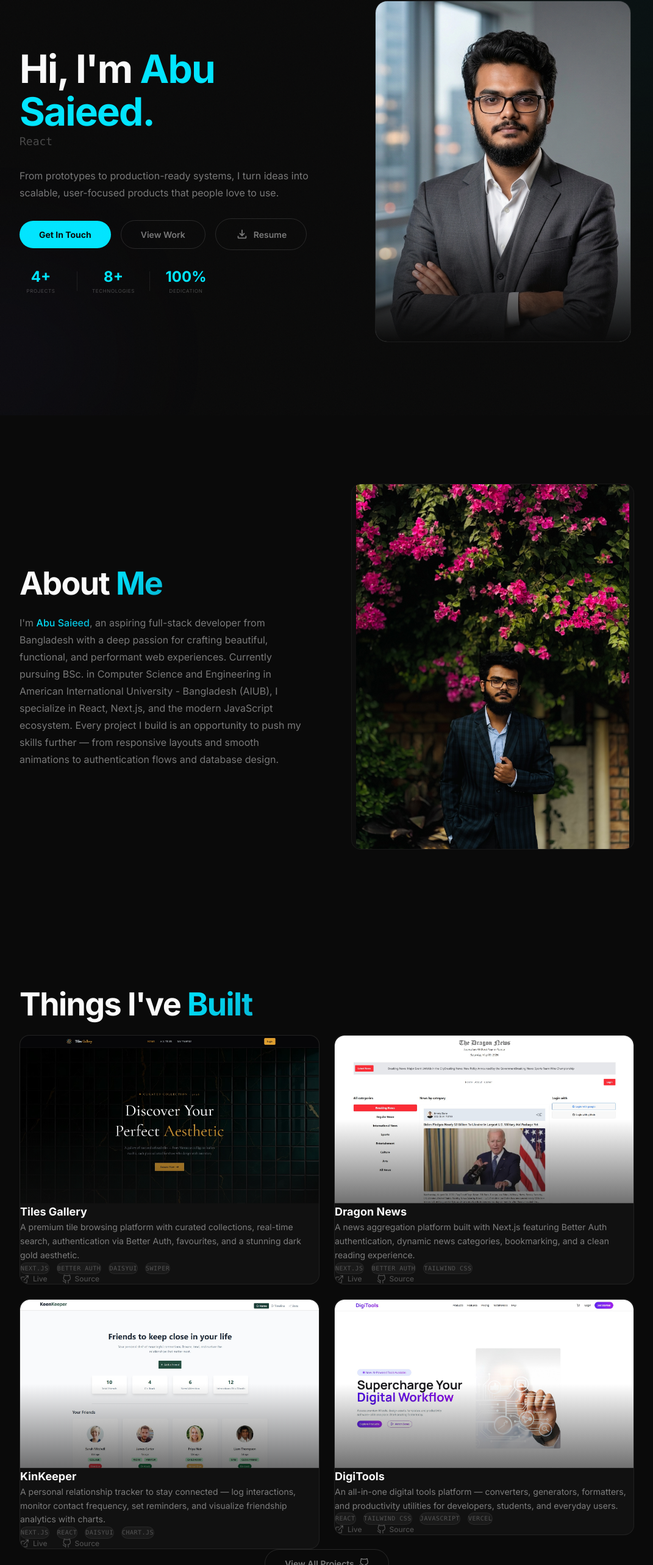
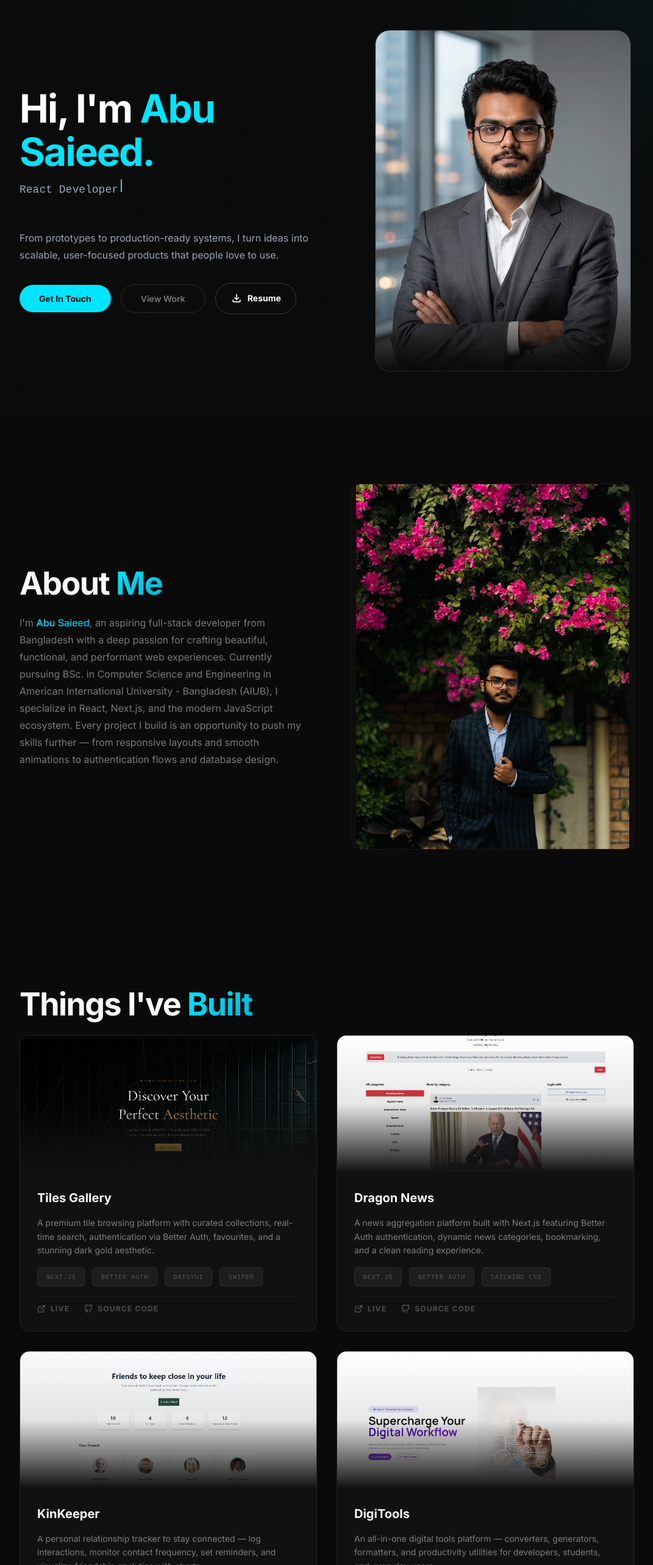
Before and after one commit to SAIEED12/my-portfolio, a Next.js app: page / in a window 1280 px wide. Shown: the part 119-2685 px from the top of the page at 61% size, without its empty margins (104-1175 px from the left). Built offline with nearby package versions, Linux system fonts and the light colour scheme.

Commit message:
Fixed Navbar and Hero Section

```diff
--- a/package.json
+++ b/package.json
@@ -13,6 +13,7 @@
     "framer-motion": "^12.12.1",
     "gsap": "^3.13.0",
     "lenis": "^1.3.4",
+    "lucide-react": "^1.16.0",
     "next": "^15.4.0-canary.30",
     "react": "^19.2.4",
     "react-dom": "^19.2.4",
--- a/src/components/sections/HeroSection.jsx
+++ b/src/components/sections/HeroSection.jsx
@@ -7,45 +7,16 @@ import MagneticButton from "@/components/MagneticButton";
 import { useLenis } from "@/components/SmoothScrollProvider";
 import { MdOutlineFileDownload } from "react-icons/md";
 
-const roles = ["MERN Stack Developer", "React ", "Next.js Builder"];
-
-const stats = [
-  { value: "4+", label: "Projects" },
-  { value: "8+", label: "Technologies" },
-  { value: "100%", label: "Dedication" },
-];
-
-const containerVariants = {
-  hidden: { opacity: 0 },
-  visible: {
-    opacity: 1,
-    transition: {
-      staggerChildren: 0.1,
-      delayChildren: 0.3,
-    },
-  },
-};
-
-const itemVariants = {
-  hidden: { opacity: 0, y: 22 },
-  visible: {
-    opacity: 1,
-    y: 0,
-    transition: {
-      duration: 1,
-      ease: [0.16, 1, 0.3, 1],
-    },
-  },
-};
+const roles = ["MERN Stack Developer", "React Developer", "Next.js Builder"];
 
 export default function HeroSection() {
   const heroRef = useRef(null);
   const lenisRef = useLenis();
+  const [displayText, setDisplayText] = useState("");
   const [roleIndex, setRoleIndex] = useState(0);
-  const [displayText, setDisplayText] = useState("");
   const [isDeleting, setIsDeleting] = useState(false);
 
-  // Typing animation
+  // Typing animation logic
   useEffect(() => {
     const current = roles[roleIndex];
     const speed = isDeleting ? 40 : 75;
@@ -59,147 +30,203 @@ export default function HeroSection() {
       return;
     }
     const timer = setTimeout(() => {
-      setDisplayText(
-        isDeleting
-          ? current.slice(0, displayText.length - 1)
-          : current.slice(0, displayText.length + 1)
-      );
+      setDisplayText(isDeleting ? current.slice(0, displayText.length - 1) : current.slice(0, displayText.length + 1));
     }, speed);
     return () => clearTimeout(timer);
   }, [displayText, isDeleting, roleIndex]);
 
-  const scrollTo = useCallback(
-    (id) => {
-      const lenis = lenisRef?.current;
-      if (lenis) {
-        lenis.scrollTo(`#${id}`, { offset: -70, duration: 1.4 });
-      } else {
-        document.getElementById(id)?.scrollIntoView({ behavior: "smooth" });
-      }
-    },
-    [lenisRef]
-  );
+  const scrollTo = useCallback((id) => {
+    const lenis = lenisRef?.current;
+    if (lenis) {
+      lenis.scrollTo(`#${id}`, { offset: -70, duration: 1.4 });
+    }
+  }, [lenisRef]);
 
   return (
     <section
       ref={heroRef}
       id="home"
-      className="relative min-h-screen flex items-start lg:items-center overflow-hidden"
+      style={{
+        position: "relative",
+        minHeight: "100vh",
+        display: "flex",
+        alignItems: "center",
+        overflow: "hidden",
+      }}
     >
       {/* Background Glows */}
-      <div className="absolute inset-0 pointer-events-none">
-        <div className="absolute top-[-15%] right-[-10%] w-[500px] h-[500px] bg-[#00E5FF]/[0.04] blur-[120px] rounded-full" />
-        <div className="absolute bottom-[-10%] left-[-5%] w-[350px] h-[350px] bg-[#7B6EF6]/[0.04] blur-[100px] rounded-full" />
+      <div style={{ position: "absolute", inset: 0, pointerEvents: "none" }}>
+        <div style={{
+          position: "absolute", top: "-15%", right: "-10%",
+          width: "500px", height: "500px",
+          backgroundColor: "rgba(0, 229, 255, 0.04)",
+          filter: "blur(120px)", borderRadius: "50%"
+        }} />
       </div>
 
-      <div className="container-main relative z-10 pt-[100px] lg:pt-0">
-        <div className="grid lg:grid-cols-[1.2fr_1fr] items-center gap-12 lg:gap-16">
-          {/* Left: Content */}
-          <motion.div
-            variants={containerVariants}
-            initial="hidden"
-            animate="visible"
-            className="flex flex-col items-start gap-7"
-          >
+      {/* Main Container with Navbar-safe Padding */}
+      <div
+        className="container-main"
+        style={{
+          position: "relative",
+          zIndex: 10,
+          paddingTop: "160px", // Fixed: Added safe space for the 72px navbar
+        }}
+      >
+        <div className="grid lg:grid-cols-[1.2fr_1fr] items-center gap-12 lg:gap-16" style={{ paddingBottom: "4rem" }}>
 
-            {/* Heading */}
-            <motion.div variants={itemVariants} className="space-y-3">
-              <h1 className="font-bold leading-[1.1] tracking-[-0.03em] text-[clamp(2.5rem,5.5vw,4rem)]">
-                Hi, I&apos;m{" "}
-                <span className="text-[#00E5FF]">Abu Saieed.</span>
+          {/* Content Column */}
+          <motion.div className="flex flex-col items-start gap-7">
+            <div style={{ marginBottom: "1.5rem" }}>
+              <h1
+                style={{
+                  fontWeight: "bold",
+                  lineHeight: "1.1",
+                  letterSpacing: "-0.03em",
+                  fontSize: "clamp(2.5rem, 5.5vw, 4rem)",
+                  color: "#FFFFFF"
+                }}
+              >
+                Hi, I&apos;m <span style={{ color: "#00E5FF" }}>Abu Saieed.</span>
               </h1>
-              <div className="h-7 flex items-center">
-                <p className="font-mono text-base lg:text-lg text-[var(--color-text-muted)]">
+              <div style={{ height: "1.75rem", display: "flex", alignItems: "center", marginTop: "0.75rem" }}>
+                <p style={{ fontFamily: "monospace", fontSize: "1.125rem", color: "#9CA3AF" }}>
                   {displayText}
-                  <span className="inline-block w-[2px] h-[1em] bg-[#00E5FF] ml-1 animate-blink" />
+                  <span style={{ display: "inline-block", width: "2px", height: "1.2em", backgroundColor: "#00E5FF", marginLeft: "4px" }} />
                 </p>
               </div>
-            </motion.div>
+            </div>
 
-            {/* Bio */}
-            <motion.div variants={itemVariants}>
-              <p className="text-base leading-[1.75] text-[var(--color-text-secondary)] max-w-lg">
-                From prototypes to production-ready systems, I turn ideas into
-                scalable, user-focused products that people love to use.
-              </p>
-            </motion.div>
+            <p style={{ fontSize: "1rem", lineHeight: "1.75", color: "#9CA3AF", maxWidth: "32rem" }}>
+              From prototypes to production-ready systems, I turn ideas into scalable, user-focused products that people love to use.
+            </p>
 
-            {/* Buttons */}
-<motion.div variants={itemVariants} className="flex flex-wrap items-center gap-4 pt-1">
+
+<div
+  style={{
+    display: "flex",
+    flexWrap: "wrap",
+    alignItems: "center",
+    gap: "1rem",
+    paddingTop: "0.25rem"
+  }}
+>
+  {/* Get In Touch - Primary Button */}
   <MagneticButton onClick={() => scrollTo("contact")}>
-    <span className="cta-primary">Get In Touch</span>
+    <span
+      className="cta-primary"
+      style={{
+        display: "inline-block",
+        backgroundColor: "#00E5FF",
+        color: "#0a0a0a",
+        padding: "0.75rem 1.5rem",
+        borderRadius: "9999px",
+        fontWeight: "bold",
+        fontSize: "0.875rem",
+        transition: "all 0.3s ease",
+        cursor: "pointer"
+      }}
+      onMouseEnter={(e) => {
+        e.currentTarget.style.backgroundColor = "transparent";
+        e.currentTarget.style.color = "#00E5FF";
+        e.currentTarget.style.boxShadow = "0 0 20px rgba(0, 229, 255, 0.4)";
+      }}
+      onMouseLeave={(e) => {
+        e.currentTarget.style.backgroundColor = "#00E5FF";
+        e.currentTarget.style.color = "#0a0a0a";
+        e.currentTarget.style.boxShadow = "none";
+      }}
+    >
+      Get In Touch
+    </span>
   </MagneticButton>
 
+  {/* View Work - Outline Button */}
   <MagneticButton onClick={() => scrollTo("projects")}>
-    <span className="cta-outline">View Work</span>
+    <span
+      className="cta-outline"
+      style={{
+        display: "inline-block",
+        border: "1px solid rgba(255, 255, 255, 0.2)",
+        color: "#FFFFFF",
+        padding: "0.75rem 1.5rem",
+        borderRadius: "9999px",
+        fontWeight: "bold",
+        fontSize: "0.875rem",
+        transition: "all 0.3s ease",
+        cursor: "pointer"
+      }}
+      onMouseEnter={(e) => {
+        e.currentTarget.style.borderColor = "#00E5FF";
+        e.currentTarget.style.color = "#00E5FF";
+      }}
+      onMouseLeave={(e) => {
+        e.currentTarget.style.borderColor = "rgba(255, 255, 255, 0.2)";
+        e.currentTarget.style.color = "#FFFFFF";
+      }}
+    >
+      View Work
+    </span>
   </MagneticButton>
 
-  {/* Resume Download Button */}
-<MagneticButton>
-  <a
-    href="/resume.pdf"
-    download="Abu_Saieed_Resume.pdf"
-    className="cta-outline"
-    style={{
-      display: 'flex',
-      flexDirection: 'row',
-      alignItems: 'center',
-      justifyContent: 'center',
-      gap: '8px',
-      paddingLeft: '24px',
-      paddingRight: '24px'
-    }}
-  >
-
-<div className="flex items-center gap-2">
-  <MdOutlineFileDownload size={22} className="shrink-0" />
-  <span style={{ whiteSpace: 'nowrap' }}>Resume</span>
+  {/* Resume Button */}
+  <MagneticButton>
+    <a
+      href="/Abu_Saieed_resume.pdf"
+      style={{
+        display: "inline-flex",
+        alignItems: "center",
+        gap: "0.5rem",
+        padding: "0.75rem 1.5rem",
+        border: "1px solid rgba(255, 255, 255, 0.2)",
+        borderRadius: "9999px",
+        color: "#FFFFFF",
+        textDecoration: "none",
+        fontSize: "0.875rem",
+        fontWeight: "bold",
+        transition: "all 0.3s ease"
+      }}
+      onMouseEnter={(e) => {
+        e.currentTarget.style.borderColor = "#00E5FF";
+        e.currentTarget.style.color = "#00E5FF";
+      }}
+      onMouseLeave={(e) => {
+        e.currentTarget.style.borderColor = "rgba(255, 255, 255, 0.2)";
+        e.currentTarget.style.color = "#FFFFFF";
+      }}
+    >
+      <MdOutlineFileDownload size={20} />
+      <span>Resume</span>
+    </a>
+  </MagneticButton>
 </div>
-  </a>
-</MagneticButton>
-</motion.div>
-
-            {/* Stats Row */}
-            <motion.div variants={itemVariants} className="flex items-center gap-6 pt-3">
-              {stats.map((stat, i) => (
-                <div key={stat.label} className="flex items-center gap-6">
-                  <div className="text-center min-w-[70px]">
-                    <div className="text-2xl font-bold text-[#00E5FF]">
-                      {stat.value}
-                    </div>
-                    <div className="text-[8px] uppercase tracking-[0.08em] text-[var(--color-text-muted)] mt-1">
-                      {stat.label}
-                    </div>
-                  </div>
-                  {i < stats.length - 1 && (
-                    <div className="w-[1px] h-8 bg-white/[0.08]" />
-                  )}
-                </div>
-              ))}
-            </motion.div>
           </motion.div>
 
-          {/* Right: Image */}
-          <div className="relative flex justify-center items-center">
-            <motion.div
-              initial={{ opacity: 0, scale: 0.92 }}
-              animate={{ opacity: 1, scale: 1 }}
-              transition={{ duration: 1, ease: "easeOut", delay: 0.2 }}
-              className="relative z-10"
+          {/* Image Column */}
+          <div style={{ display: "flex", justifyContent: "center", alignItems: "center" }}>
+            <div
+              style={{
+                position: "relative",
+                width: "min(420px, 90vw)",
+                height: "min(560px, 120vw)",
+                borderRadius: "24px",
+                overflow: "hidden",
+                border: "1px solid rgba(255, 255, 255, 0.07)",
+                backgroundColor: "#111111"
+              }}
             >
-              <div className="relative w-[320px] h-[420px] sm:w-[360px] sm:h-[480px] lg:w-[420px] lg:h-[560px] rounded-[20px] overflow-hidden border border-white/[0.07]">
-                <Image
-                  src="/Cross Armed.png"
-                  alt="Abu Saieed"
-                  fill
-                  className="object-cover object-top"
-                  priority
-                  sizes="(max-width: 640px) 90vw, (max-width: 1024px) 45vw, 520px"
-                />
-                {/* Bottom fade */}
-                <div className="absolute inset-x-0 bottom-0 h-1/3 bg-gradient-to-t from-[#0a0a0a] to-transparent" />
-              </div>
-            </motion.div>
+              <Image
+                src="/Cross Armed.png"
+                alt="Abu Saieed"
+                fill
+                style={{ objectFit: "cover", objectPosition: "top" }}
+                priority
+              />
+              <div style={{
+                position: "absolute", inset: "0 0 0 0",
+                background: "linear-gradient(to top, #0a0a0a, transparent 25%)"
+              }} />
+            </div>
           </div>
         </div>
       </div>
--- a/src/components/sections/ProjectsSection.jsx
+++ b/src/components/sections/ProjectsSection.jsx
@@ -1,119 +1,208 @@
-"use client";
-
-import { useRef } from "react";
+'use client'
+import React from "react";
 import Image from "next/image";
-import { motion } from "framer-motion";
-import { FiExternalLink, FiGithub } from "react-icons/fi";
 import { projects } from "@/lib/projects";
 import FramerReveal from "@/components/FramerReveal";
+import { FaExternalLinkAlt } from "react-icons/fa";
 
 export default function ProjectsSection() {
-  const sectionRef = useRef(null);
-
   return (
-    <section
-      ref={sectionRef}
-      id="projects"
-      className="section-padding relative overflow-hidden"
-    >
-      <div className="container-main relative z-10 ">
-        {/* Header */}
+    <section id="projects" className="section-padding relative overflow-hidden">
+      <div className="container-main relative z-10">
+        {/* Section Header */}
         <div className="mb-14">
           <FramerReveal>
             <h2 className="section-heading">
-              Things I&apos;ve  <span className="text-gradient-cyan">Built</span>
+              Things I&apos;ve <span className="text-gradient-cyan">Built</span>
             </h2>
           </FramerReveal>
         </div>
 
-        {/* Grid */}
-        <div className="grid grid-cols-1 md:grid-cols-2 gap-6 ">
+        {/* Projects Grid */}
+        <div className="grid grid-cols-1 md:grid-cols-2 gap-8">
           {projects.map((project, index) => (
-            <FramerReveal key={project.id} delay={index * 0.2}>
-              <motion.div
-                whileHover={{ y: -4, borderColor: "rgba(0,229,255,0.15)" }}
-                transition={{ duration: 0.35 }}
-                className="project-card group"
-              >
-                {/* Project Image */}
-                <div className="relative aspect-video overflow-hidden rounded-t-[16px]">
+            <FramerReveal key={project.id} delay={index * 0.1}>
+              <div className="group flex flex-col bg-[#111111] border border-white/[0.07] rounded-2xl overflow-hidden hover:border-[rgba(0,229,255,0.2)] transition-all duration-500 hover:shadow-[0_0_40px_-12px_rgba(0,229,255,0.15)] h-full">
+                {/* Image */}
+                <div className="relative h-56 w-full overflow-hidden flex-shrink-0">
+                  <div className="absolute inset-0 bg-gradient-to-t from-[#111111] via-[#111111]/10 to-transparent z-10" />
                   <Image
                     src={project.image}
                     alt={project.title}
                     fill
-                    className="object-cover transition-transform duration-500 group-hover:scale-105"
-                    sizes="(max-width: 768px) 100vw, 50vw"
+                    className="object-cover grayscale-[20%] group-hover:grayscale-0 transition-all duration-700 group-hover:scale-105"
                   />
-                  <div className="absolute inset-0 bg-gradient-to-t from-[var(--color-surface)] via-transparent to-transparent opacity-60" />
                 </div>
 
-                {/* Content */}
-                <div className="p-5 sm:p-6 md:p-8 flex flex-col h-full">
-                  <h3 className="text-lg font-bold text-[var(--color-text)] mb-4">
+                {/* Content — inline style guarantees padding regardless of Tailwind purging */}
+                <div
+                  style={{
+                    padding: "1.75rem",
+                    display: "flex",
+                    flexDirection: "column",
+                    gap: "1rem",
+                    flexGrow: 1,
+                  }}
+                >
+                  {/* Title */}
+                  <h3 className="text-xl font-bold group-hover:text-[#00E5FF] transition-colors duration-300">
                     {project.title}
                   </h3>
-                  <p className="text-sm text-[var(--color-text-secondary)] leading-relaxed line-clamp-3 mb-8">
+
+                  {/* Description */}
+                  <p
+                    className="text-sm leading-relaxed text-[var(--color-text-secondary)] line-clamp-3"
+                    style={{ flexGrow: 1 }}
+                  >
                     {project.description}
                   </p>
 
-                  {/* Tech pills */}
-                  <div className="flex flex-wrap gap-3 mb-8">
-                    {project.tech.map((t) => (
+                  {/* Tech Tags */}
+                  <div
+                    style={{
+                      display: "flex",
+                      flexWrap: "wrap",
+                      gap: "0.75rem",
+                    }}
+                  >
+                    {" "}
+
+                    {project.tech.map((item) => (
                       <span
-                        key={t}
-                        className="text-[10px] font-mono uppercase tracking-wider rounded-full bg-white/[0.04] border border-white/[0.06] text-[var(--color-text-muted)] py-1.5 px-4"
+                        key={item}
+                        className="text-[10px] tracking-widest font-mono bg-white/[0.05] text-[var(--color-text-muted)] border border-white/[0.08] uppercase inline-flex items-center justify-center transition-colors hover:bg-white/[0.08]"
+                        style={{
+                          padding: "0.35rem 0.85rem",
+                          borderRadius: "6px",
+                        }}
                       >
-                        {t}
+                        {item}
                       </span>
                     ))}
                   </div>
 
                   {/* Links */}
-                  <div className="flex gap-6 pt-2">
+                  <div
+                    style={{
+                      display: "flex",
+                      alignItems: "center",
+                      gap: "1.5rem",
+                      paddingTop: "0.75rem",
+                      borderTop: "1px solid rgba(255,255,255,0.05)",
+                      marginTop: "auto",
+                    }}
+                  >
                     <a
                       href={project.liveLink}
                       target="_blank"
                       rel="noopener noreferrer"
-                      className="flex items-center gap-1.5 text-sm text-[var(--color-text-muted)] hover:text-[#00E5FF] transition-colors"
-                      aria-label={`Live demo of ${project.title}`}
+                      className="flex items-center gap-2 text-xs font-bold text-[var(--color-text-muted)] hover:text-[#00E5FF] transition-colors uppercase tracking-widest py-1"
                     >
-                      <FiExternalLink size={15} />
-                      <span className="text-xs font-medium">Live</span>
+                      <svg
+                        width="14"
+                        height="14"
+                        viewBox="0 0 24 24"
+                        fill="none"
+                        stroke="currentColor"
+                        strokeWidth="2.5"
+                        strokeLinecap="round"
+                        strokeLinejoin="round"
+                      >
+                        <path d="M18 13v6a2 2 0 0 1-2 2H5a2 2 0 0 1-2-2V8a2 2 0 0 1 2-2h6" />
+                        <polyline points="15 3 21 3 21 9" />
+                        <line x1="10" y1="14" x2="21" y2="3" />
+                      </svg>
+                      Live
                     </a>
                     <a
                       href={project.github}
                       target="_blank"
                       rel="noopener noreferrer"
-                      className="flex items-center gap-1.5 text-sm text-[var(--color-text-muted)] hover:text-[#00E5FF] transition-colors"
-                      aria-label={`Source code of ${project.title}`}
+                      className="flex items-center gap-2 text-xs font-bold text-[var(--color-text-muted)] hover:text-[#00E5FF] transition-colors uppercase tracking-widest py-1"
                     >
-                      <FiGithub size={15} />
-                      <span className="text-xs font-medium">Source</span>
+                      <svg
+                        width="14"
+                        height="14"
+                        viewBox="0 0 24 24"
+                        fill="none"
+                        stroke="currentColor"
+                        strokeWidth="2.5"
+                        strokeLinecap="round"
+                        strokeLinejoin="round"
+                      >
+                        <path d="M9 19c-5 1.5-5-2.5-7-3m14 6v-3.87a3.37 3.37 0 0 0-.94-2.61c3.14-.35 6.44-1.54 6.44-7A5.44 5.44 0 0 0 20 4.77 5.07 5.07 0 0 0 19.91 1S18.73.65 16 2.48a13.38 13.38 0 0 0-7 0C6.27.65 5.09 1 5.09 1A5.07 5.07 0 0 0 5 4.77a5.44 5.44 0 0 0-1.5 3.78c0 5.42 3.3 6.61 6.44 7A3.37 3.37 0 0 0 9 18.13V22" />
+                      </svg>
+                      Source Code
                     </a>
                   </div>
                 </div>
-              </motion.div>
+              </div>
             </FramerReveal>
           ))}
+
         </div>
 
+      </div>
       {/* View All Button */}
-        <FramerReveal delay={0.4}>
-          <div className="flex justify-center mt-16">
+ <FramerReveal delay={0.3}>
+  <div
+    style={{
+      marginTop: "4rem",
+      marginBottom: "2rem",
+      display: "flex",
+      justifyContent: "center"
+    }}
+  >
     <a
       href="https://github.com/SAIEED12?tab=repositories"
       target="_blank"
       rel="noopener noreferrer"
-              className="cta-outline"
+      style={{
+        display: "inline-flex",
+        alignItems: "center",
+        gap: "0.6rem",
+        padding: "0.6rem 1.5rem",
+        border: "1px solid #00E5FF",
+        borderRadius: "9999px",
+        textDecoration: "none",
+        backgroundColor: "transparent",
+        transition: "all 0.3s ease",
+      }}
+      onMouseEnter={(e) => {
+        e.currentTarget.style.backgroundColor = "rgba(0, 229, 255, 0.05)";
+        e.currentTarget.querySelector('span').style.color = "#00E5FF";
+
+        e.currentTarget.querySelector('svg').style.color = "#00E5FF";
+      }}
+      onMouseLeave={(e) => {
+        e.currentTarget.style.backgroundColor = "transparent";
+        e.currentTarget.querySelector('span').style.color = "#FFFFFF";
+        e.currentTarget.querySelector('svg').style.color = "#FFFFFF";
+      }}
     >
-              <span className="flex items-center gap-2 justify-center">
+      <span
+        style={{
+          color: "#FFFFFF",
+          fontSize: "0.7rem",
+          fontWeight: "900",
+          letterSpacing: "0.1em",
+          textTransform: "uppercase",
+          transition: "color 0.3s ease",
+        }}
+      >
         View All Projects
-                <FiGithub size={16} />
       </span>
+
+      <FaExternalLinkAlt
+        size={12}
+        style={{
+          color: "#FFFFFF",
+          transition: "color 0.3s ease"
+        }}
+      />
     </a>
   </div>
 </FramerReveal>
-      </div>
     </section>
   );
 }
```
Also changed, not shown: 2 other files (tests, documents, lock files or other folders). Lines whose indentation alone changed are shown as unchanged.
